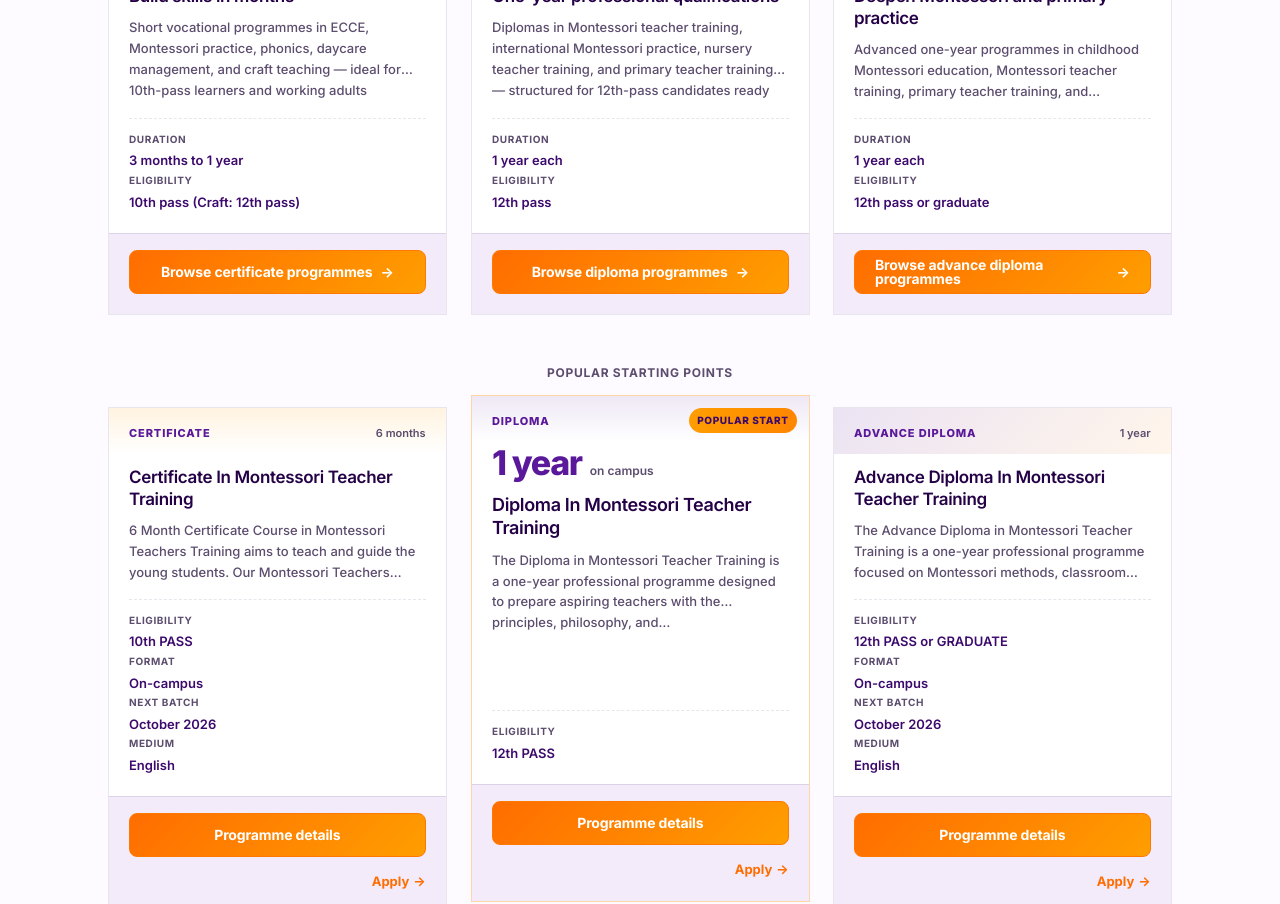
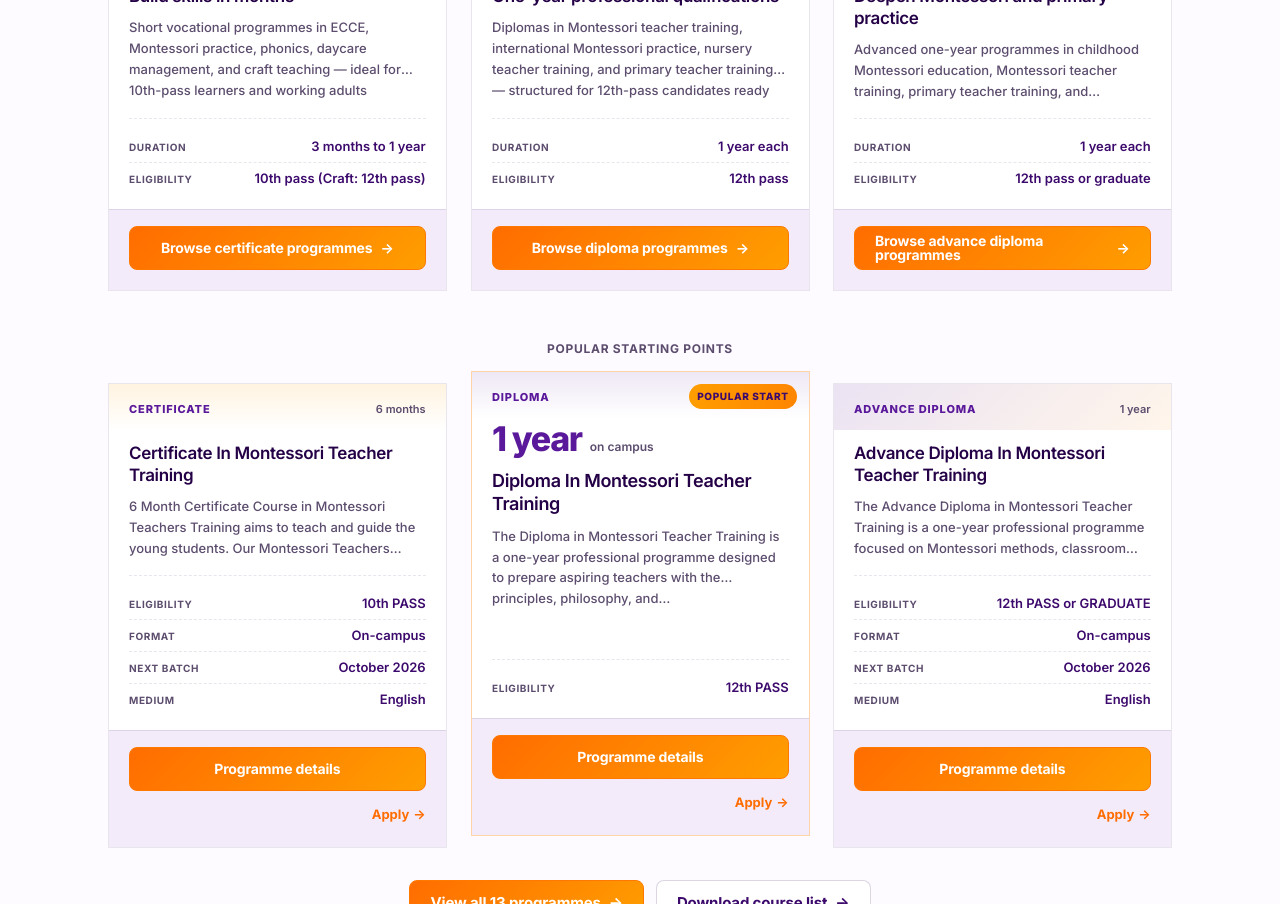
Before and after one commit to Juddanxavier/titus, a Vue app: page / in a window 1280 px wide. Shown: the part 2620-3524 px from the top of the page. Built offline with nearby package versions, Linux system fonts and the light colour scheme; grey boxes are pictures that could not be loaded.

Commit message:
Lay out card and sidebar meta rows side by side
- Course detail sidebar: label left, value right, hairline dividers
- Course cards and programme pathway cards: same horizontal row style
  with dashed dividers (dark variant uses light divider)

```diff
--- a/src/components/sections/CourseCard.vue
+++ b/src/components/sections/CourseCard.vue
@@ -291,8 +291,17 @@ const categoryShort = computed(() => {
 }
 
 .course-card__meta div {
-  display: grid;
-  gap: 0.2rem;
+  display: flex;
+  align-items: baseline;
+  justify-content: space-between;
+  gap: 0.75rem;
+  padding: 0.3rem 0;
+  border-bottom: 1px dashed var(--color-border);
+}
+
+.course-card__meta div:last-child {
+  border-bottom: 0;
+  padding-bottom: 0;
 }
 
 .course-card__meta dt {
@@ -301,6 +310,7 @@ const categoryShort = computed(() => {
   letter-spacing: 0.06em;
   text-transform: uppercase;
   color: var(--color-muted);
+  flex-shrink: 0;
 }
 
 .course-card__meta dd {
@@ -308,6 +318,11 @@ const categoryShort = computed(() => {
   font-size: 0.8125rem;
   font-weight: 600;
   color: var(--color-ink-soft);
+  text-align: right;
+}
+
+.course-card--dark .course-card__meta div {
+  border-bottom-color: rgba(255, 255, 255, 0.12);
 }
 
 .course-card--dark .course-card__meta dd {
--- a/src/components/sections/ProgrammePathwayCard.vue
+++ b/src/components/sections/ProgrammePathwayCard.vue
@@ -145,8 +145,17 @@ const props = defineProps({
 }
 
 .course-card__meta div {
-  display: grid;
-  gap: 0.2rem;
+  display: flex;
+  align-items: baseline;
+  justify-content: space-between;
+  gap: 0.75rem;
+  padding: 0.3rem 0;
+  border-bottom: 1px dashed var(--color-border);
+}
+
+.course-card__meta div:last-child {
+  border-bottom: 0;
+  padding-bottom: 0;
 }
 
 .course-card__meta dt {
@@ -155,6 +164,7 @@ const props = defineProps({
   letter-spacing: 0.06em;
   text-transform: uppercase;
   color: var(--color-muted);
+  flex-shrink: 0;
 }
 
 .course-card__meta dd {
@@ -162,6 +172,7 @@ const props = defineProps({
   font-size: 0.8125rem;
   font-weight: 600;
   color: var(--color-ink-soft);
+  text-align: right;
 }
 
 .course-card__actions {
--- a/src/views/CourseDetailView.vue
+++ b/src/views/CourseDetailView.vue
@@ -141,11 +141,21 @@ const courseFaqs = computed(() =>
 }
 .sidebar-meta {
   display: grid;
-  gap: 1rem;
+  gap: 0;
   margin: 0 0 1.5rem;
   font-size: 0.875rem;
 }
-.sidebar-meta dt { font-weight: 600; color: var(--color-ink); }
-.sidebar-meta dd { margin: 0.125rem 0 0; color: var(--color-muted); }
+.sidebar-meta > div {
+  display: flex;
+  align-items: baseline;
+  justify-content: space-between;
+  gap: 1rem;
+  padding: 0.625rem 0;
+  border-bottom: 1px solid var(--color-border);
+}
+.sidebar-meta > div:first-child { padding-top: 0; }
+.sidebar-meta > div:last-child { border-bottom: 0; padding-bottom: 0; }
+.sidebar-meta dt { font-weight: 600; color: var(--color-ink); flex-shrink: 0; }
+.sidebar-meta dd { margin: 0; color: var(--color-muted); text-align: right; }
 .detail__sidebar .btn--outline { margin-bottom: 0.75rem; }
 </style>
```
